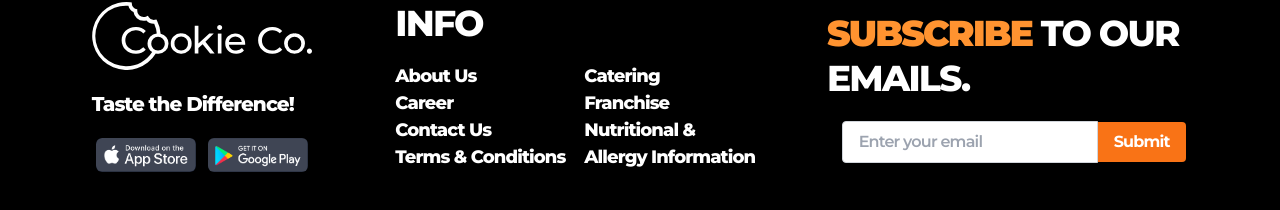
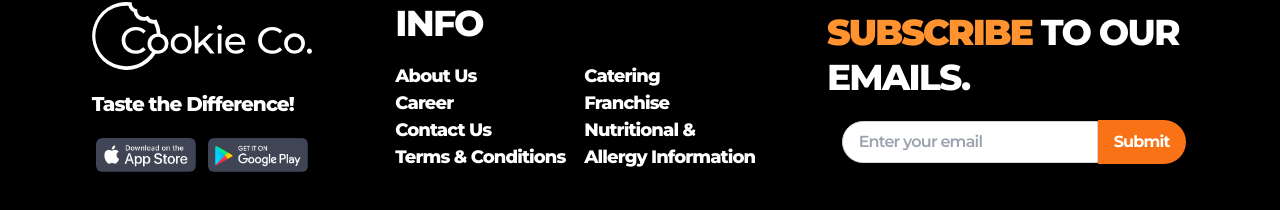
Before and after one commit to JayashSaini/Cookie-Crafter, a React (Vite) app in the folder Frontend/: page / in a window 1280 px wide. Shown: the part 2316-2526 px from the top of the page. Built offline with nearby package versions, Linux system fonts and the light colour scheme.

Commit message:
"Improve tailwind css"

```diff
--- a/Frontend/src/Components/Footer.tsx
+++ b/Frontend/src/Components/Footer.tsx
@@ -2,7 +2,7 @@ import { useState } from "react";
 import CookieLogo from "../assets/WhiteCookie.svg";
 import appStoreIMG from "../assets/asset 21.png";
 import playStoreIMG from "../assets/asset 22.png";
-const Footer = () => {
+const Footer: React.FC = () => {
   const [email, setEmail] = useState("");
   return (
     <>
@@ -69,11 +69,11 @@ const Footer = () => {
             <input
               type="email"
               placeholder="Enter your email"
-              className="w-64 px-4 py-2 border font-semibold text-black border-gray-300 rounded-l focus:outline-none"
+              className="w-64 px-4 py-2 border font-semibold text-black border-gray-300  focus:outline-none rounded-full rounded-r-none"
               value={email}
               onChange={(e) => setEmail(e.target.value)}
             />
-            <button className="px-4 py-2 bg-orange-500 text-white rounded-r font-bold hover:bg-orange-600 focus:outline-none">
+            <button className="px-4 py-[10px] bg-orange-500 text-white  font-bold hover:bg-orange-600 focus:outline-none rounded-full rounded-l-none">
               Submit
             </button>
           </div>
```
